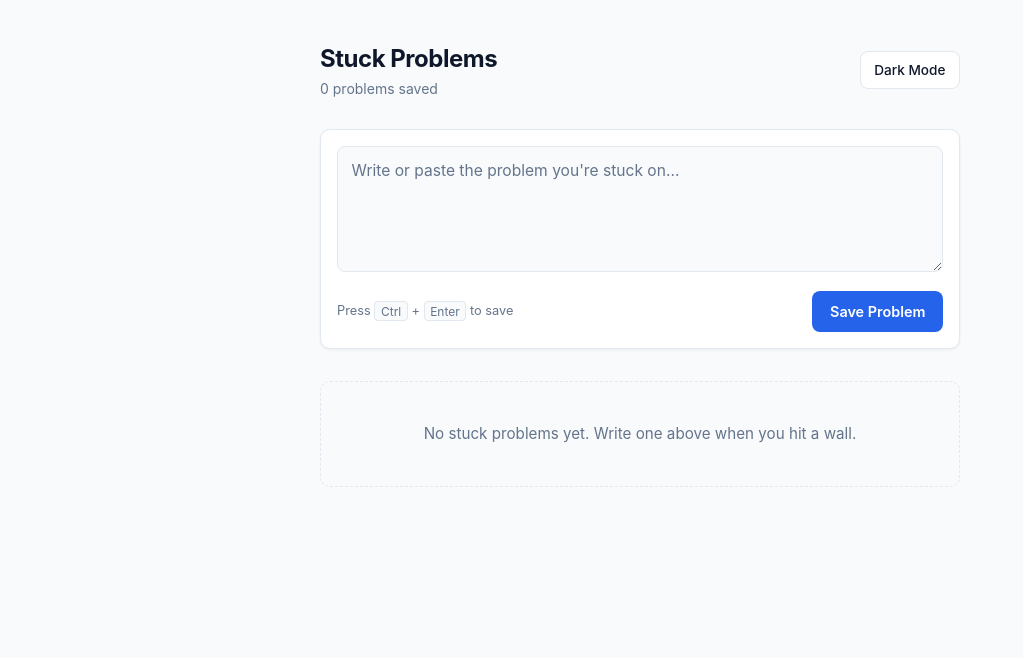
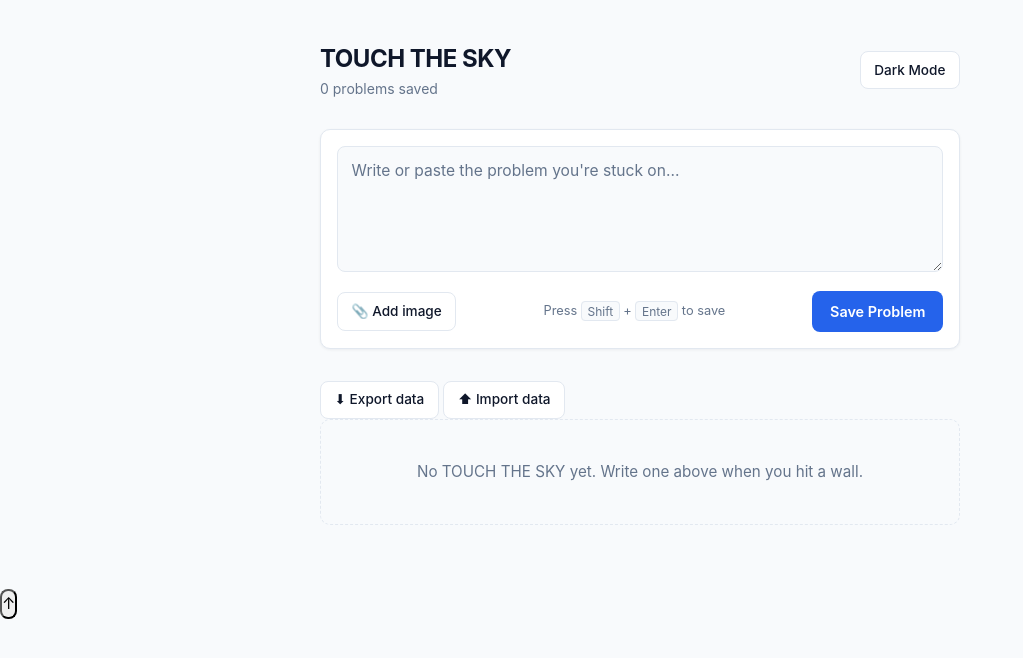
Before and after one commit to yassin-sayed-elhousseny/LIKE-HIM, a plain HTML site: page index.html in a window 1280 px wide. Shown: the whole page, without its empty margins (0-1023 px from the left). Drawn offline with Linux system fonts and the light colour scheme.

Commit message:
Update index.html

```diff
--- a/index.html
+++ b/index.html
@@ -3,7 +3,10 @@
 <head>
   <meta charset="UTF-8" />
   <meta name="viewport" content="width=device-width, initial-scale=1.0" />
-  <title>Stuck Problems</title>
+  <title>TOUCH THE SKY</title>
+
+  <!-- Favicon -->
+  <link rel="icon" type="image/png" href="favicon.png" />
 
   <!-- Prevents white flash on reload when dark mode is active -->
   <script>
@@ -21,7 +24,7 @@
   <div class="container">
     <header class="app-header">
       <div>
-        <h1>Stuck Problems</h1>
+        <h1>TOUCH THE SKY</h1>
         <p class="subtitle" id="problem-count">0 problems saved</p>
       </div>
       <button type="button" id="theme-toggle" class="btn-ghost" aria-label="Toggle color theme">
@@ -37,23 +40,37 @@
             id="problem-input"
             rows="4"
             placeholder="Write or paste the problem you're stuck on..."
-            required
           ></textarea>
 
+          <div id="image-preview" class="image-preview hidden">
+            <img id="preview-img" alt="Selected image preview" />
+            <button type="button" id="remove-image-btn" class="remove-image-btn" aria-label="Remove image">×</button>
+          </div>
+
           <div class="composer-footer">
-            <span class="hint">Press <kbd>Ctrl</kbd> + <kbd>Enter</kbd> to save</span>
+            <input type="file" id="image-input" accept="image/*" hidden />
+            <button type="button" id="attach-btn" class="btn-ghost">📎 Add image</button>
+            <span class="hint">Press <kbd>Shift</kbd> + <kbd>Enter</kbd> to save</span>
             <button type="submit" class="btn-primary">Save Problem</button>
           </div>
         </form>
       </section>
 
+      <div class="data-actions">
+        <button type="button" id="export-btn" class="btn-ghost">⬇ Export data</button>
+        <button type="button" id="import-btn" class="btn-ghost">⬆ Import data</button>
+        <input type="file" id="import-input" accept=".json,application/json" hidden />
+      </div>
+
       <section class="feed" aria-label="Saved problems">
         <p id="empty-state" class="empty-state">
-          No stuck problems yet. Write one above when you hit a wall.
+          No TOUCH THE SKY yet. Write one above when you hit a wall.
         </p>
         <ul id="problem-list" class="problem-list"></ul>
       </section>
     </main>
   </div>
+
+  <button type="button" id="scroll-top-btn" class="scroll-top-btn" aria-label="Back to top" title="Back to top">↑</button>
 </body>
 </html>
```
